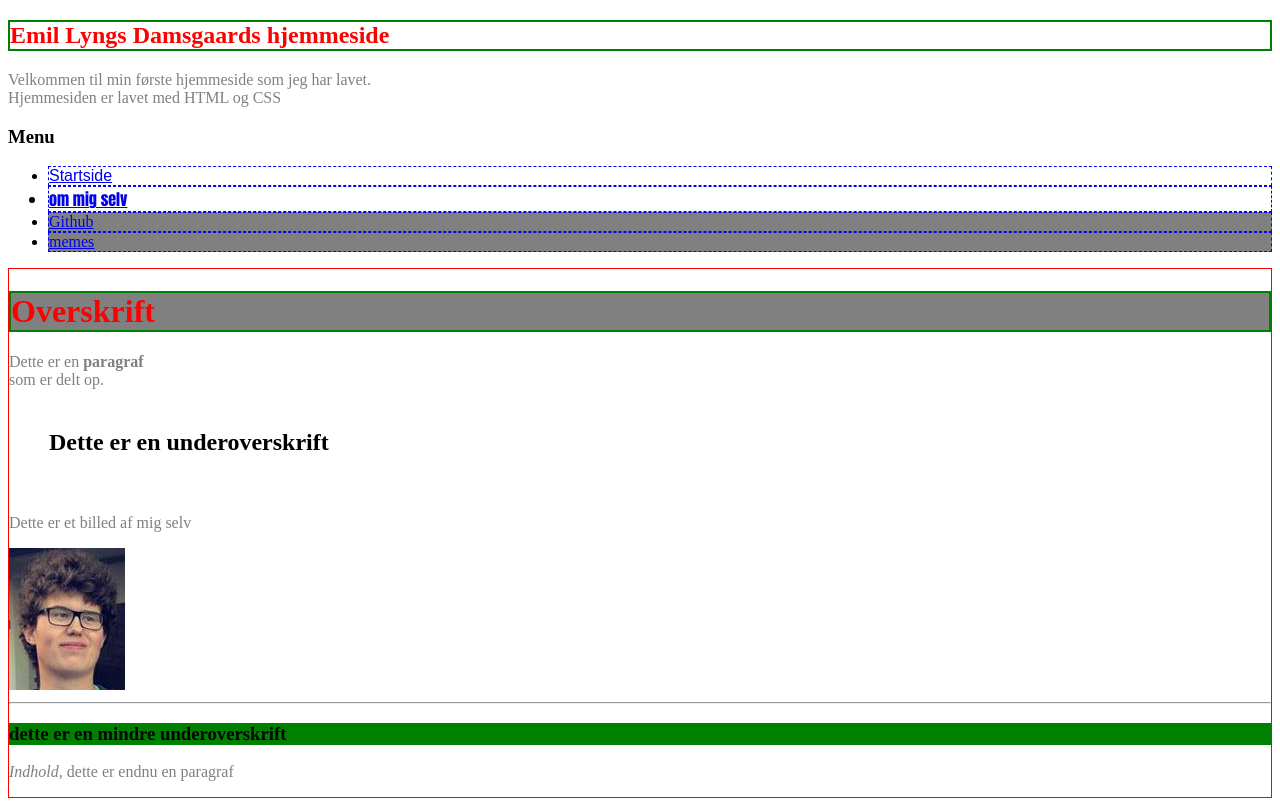
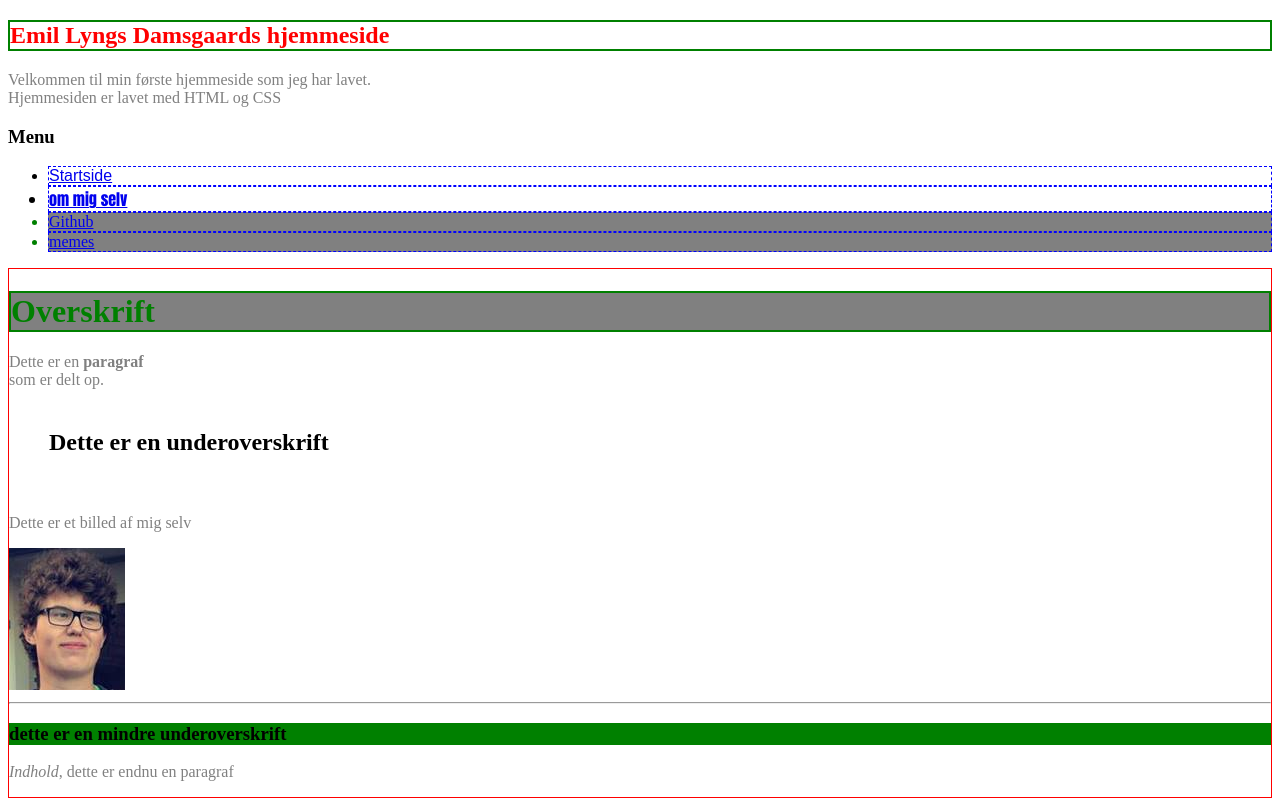
Before and after one commit to EmilDino/MyHTML, a plain HTML site: page Index.html in a window 1280 px wide. Drawn offline with Linux system fonts and the light colour scheme.

Commit message:
lidt farve ændring

```diff
--- a/mycss.css
+++ b/mycss.css
@@ -2,7 +2,7 @@ p {color: gray;}
 li{border: dashed blue 1px;}
 
 
-.graa {background: gray;}
+.graa {background: gray; color: green;}
 .green{background: green;}
 
 #firstMenu { font-family: Impact, Haettenschweiler, 'Arial Narrow Bold', sans-serif}
```
